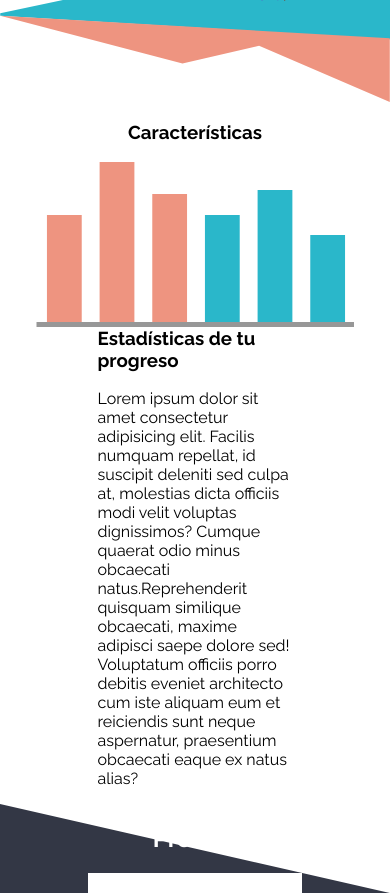
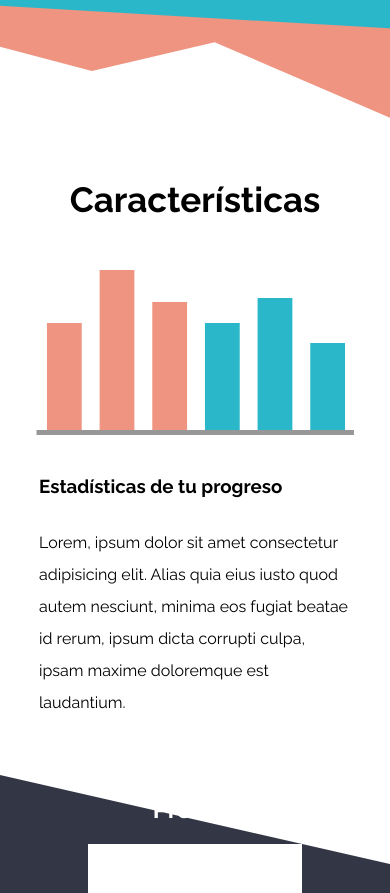
Before and after one commit to Carolina-OH/startup-treekin, a plain HTML site: page index.html in a window 390 px wide. Shown: the part 640-1533 px from the top of the page. Drawn offline with Linux system fonts and the light colour scheme.

Commit message:
responsive para sm en las 3 primeras secciones, agregue estilos y colores de buttons

```diff
--- a/assets/scss/layout/_main-graf.scss
+++ b/assets/scss/layout/_main-graf.scss
@@ -19,3 +19,26 @@
     }
 
 }
+
+@include respond-to-sm($bp-sm){
+    .main{
+
+        &__tittle{
+            margin-top: 0;
+            margin-bottom: 50px;
+            font-size: $xx-large;
+        }
+
+        &__estadisticas{
+            align-items: flex-start;
+            margin: 40px 10% 40px 10%;
+
+            h1{
+                margin: 0 0 30px 0;
+            }
+            p{
+                line-height: 2;
+            }
+        }
+    }
+}
--- a/assets/scss/layout/_main-hero.scss
+++ b/assets/scss/layout/_main-hero.scss
@@ -32,15 +32,24 @@
     @include respond-to-sm($bp-sm){
         .main{
         &__bg-hero{
-            position: static;
-            width: 100%;
+            position: relative;
+            width: 160%;
+            right: 200px;
+            height: 150%;
+            bottom: 140px;
 
             }
         &__txt{
             display: block;
-            margin-top: 0;
-            margin-left: 0;
-
+            margin: 0 13px 0 13px;
+            h1{
+                font-size: $xxx-large;
+                margin-top:10px;
+            }
+            p{
+                font-size: $large;
+                text-align: left;
+            }
             }
         }
     }
--- a/assets/scss/layout/_nav.scss
+++ b/assets/scss/layout/_nav.scss
@@ -85,7 +85,7 @@
             display: grid;
             grid-column: span 2;
             img{
-                margin-left: 50px;
+                margin-left: 20px;
                 width: 40px;
             }
 
@@ -99,7 +99,7 @@
         i{
             display: flex;
             justify-content:flex-end;
-            margin-right: 70px;
+            margin-right: 30px;
             font-size: $x-large;
         }
         i:hover{
--- a/index.html
+++ b/index.html
@@ -59,37 +59,16 @@
                     </div>
                     <div class="main__estadisticas">
                         <h1>Estadísticas de tu progreso</h1>
-                    <p>Lorem ipsum dolor sit amet consectetur adipisicing elit. Facilis numquam repellat, id suscipit
-                        deleniti sed culpa at, molestias dicta officiis modi velit voluptas dignissimos? Cumque quaerat
-                        odio minus obcaecati natus.Reprehenderit quisquam similique obcaecati, maxime adipisci saepe
-                        dolore sed! Voluptatum officiis porro debitis eveniet architecto cum iste aliquam eum et
-                        reiciendis sunt neque aspernatur, praesentium obcaecati eaque ex natus alias?</p>
+                        <p>Lorem, ipsum dolor sit amet consectetur adipisicing elit. Alias quia eius iusto quod autem
+                            nesciunt, minima eos fugiat beatae id rerum, ipsum dicta corrupti culpa, ipsam maxime
+                            doloremque est laudantium.</p>
                     </div>
                 </div>
             </article>
         </section>
-    <!-- <section class="main2">
-        <article class="main2__caracteristicas">
-            <div class="main2__tittle">Características</div>
-            <div class="main2__cuerpo">
-                <div class="main2__grafico">
-                    <object data="assets/img/bar-graph.svg" type="image/svg+xml"></object>
-                </div>
-                <div class="main2__estadisticas">
-                    <h1>Estadísticas de tu progreso</h1>
-                    <p>Lorem ipsum dolor sit amet consectetur adipisicing elit. Facilis numquam repellat, id suscipit
-                        deleniti sed culpa at, molestias dicta officiis modi velit voluptas dignissimos? Cumque quaerat
-                        odio minus obcaecati natus.Reprehenderit quisquam similique obcaecati, maxime adipisci saepe
-                        dolore sed! Voluptatum officiis porro debitis eveniet architecto cum iste aliquam eum et
-                        reiciendis sunt neque aspernatur, praesentium obcaecati eaque ex natus alias?</p>
-                </div>
-            </div>
-        </article>
-    </section> -->
-
         <section class="cardssection">
-        <object data="assets/img/bg-price.svg" type="image/svg+xml"class="price">
-        <img src="assets/img/bg-price.png" alt="" ></object>
+            <object data="assets/img/bg-price.svg" type="image/svg+xml" class="price">
+                <img src="assets/img/bg-price.png" alt=""></object>
             <h2 class="cardsection__precios">
                 Precios
             </h2>
```
Also changed, not shown: assets/css/style.css, 1 other file. Lines whose indentation alone changed are shown as unchanged.
